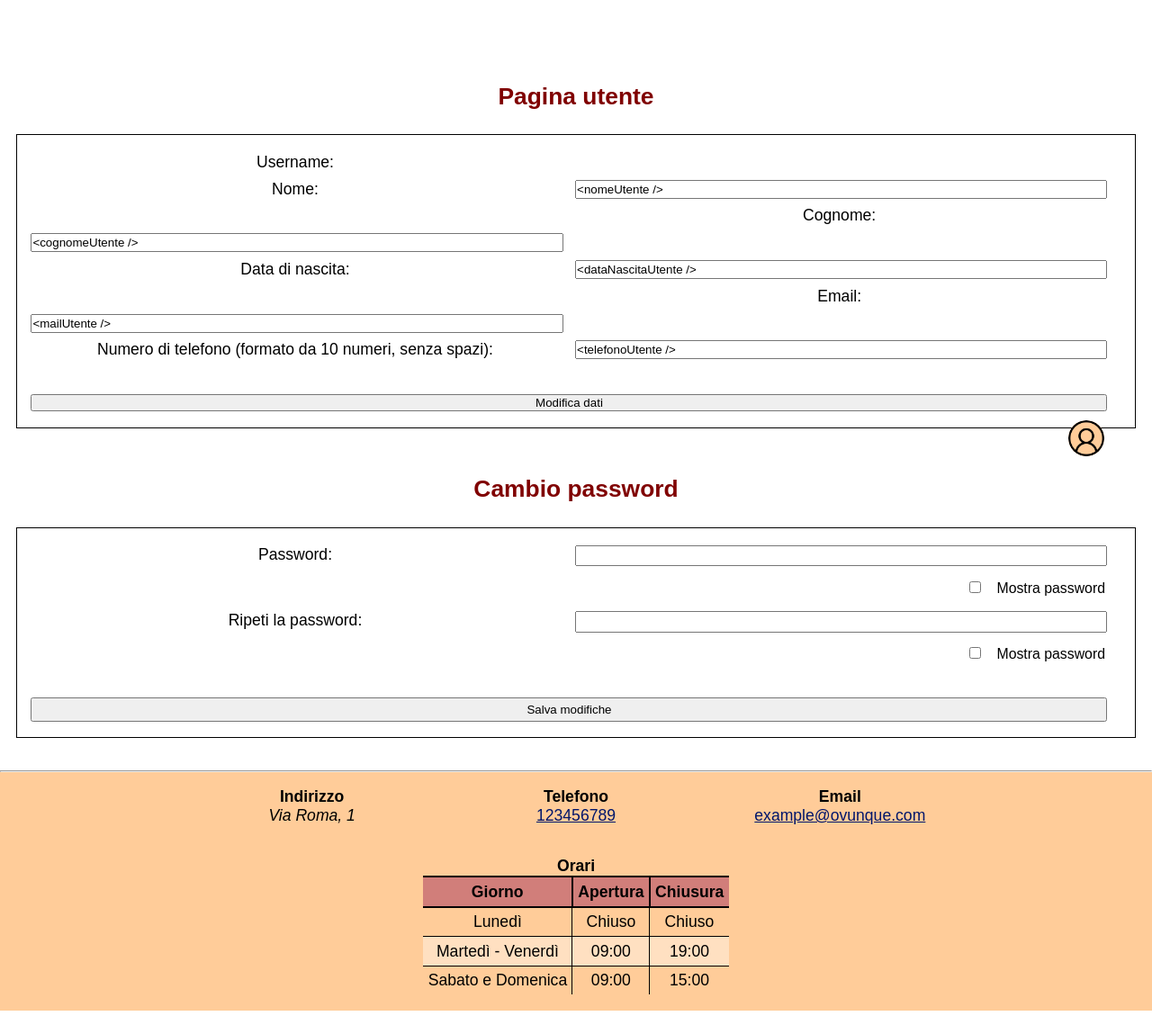
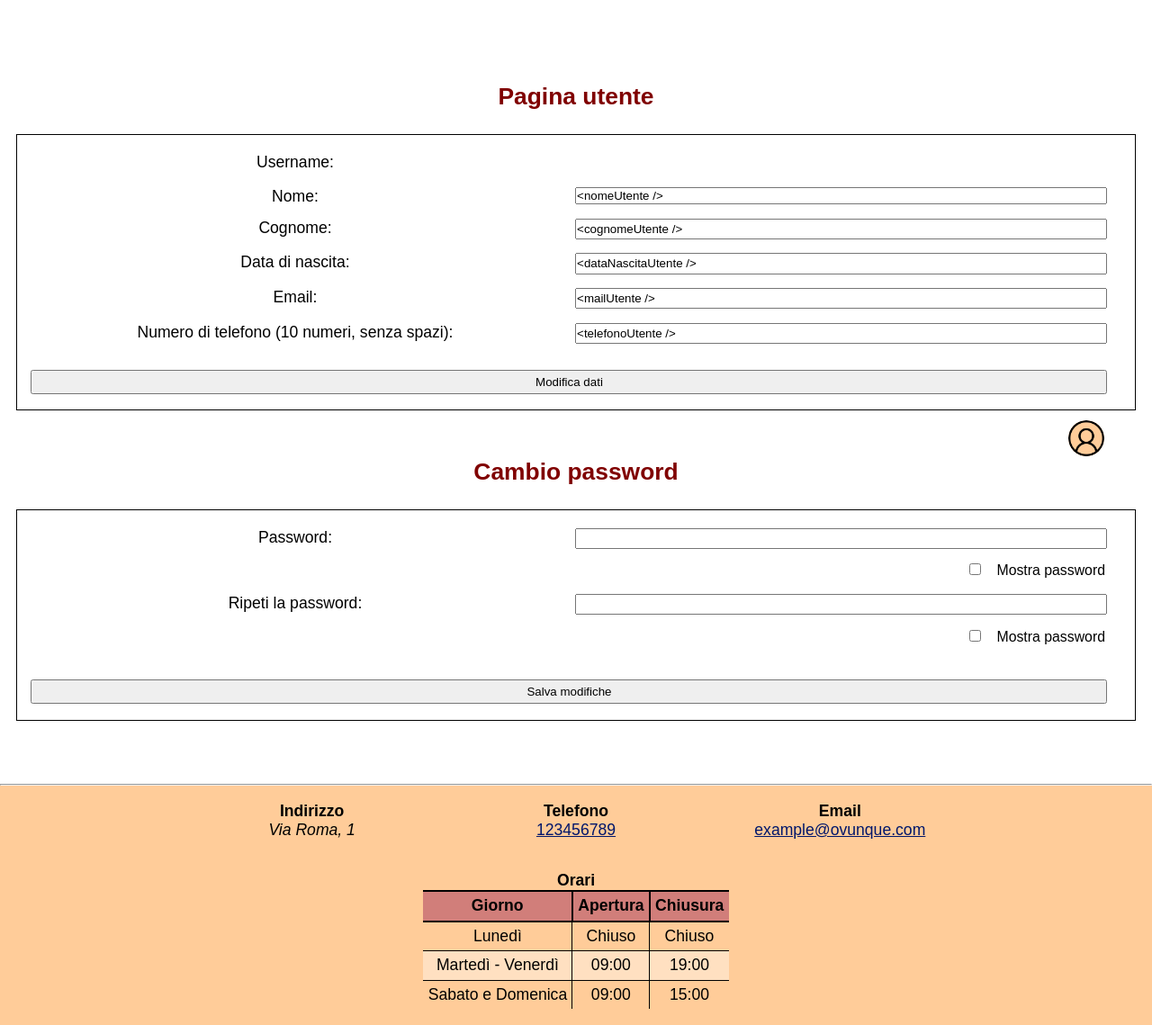
Before and after one commit to Tre-uomini-e-una-TecWeb/Nirvana-Website, a PHP site: the page made by HTML/AREA PERSONALE/areaPersonale.html in a window 1280 px wide. Shown: the part 243-1382 px from the top of the page at 90% size. Run offline with PHP 8.4, Linux system fonts and the light colour scheme.

Commit message:
Continuazione sistemazione pagina area personale

```diff
--- a/CSS/style.css
+++ b/CSS/style.css
@@ -758,11 +758,15 @@ footer a:visited{
     padding: 2em 2em 0em 2em;
 }
 
+#cambioPassword{
+    margin-bottom: 4em;
+}
+
 #tabellaPrenotazioniUtente, #tabellaPrenotazioniAmministratore{
     margin: 0 auto;
 }
 
-#nameLabel, #surnameLabel, #birthLabel, #emailLabel, #phoneLabel, #userLabel, #passwordPers1Label, #passwordPers2Label, #utenteLabel, #password1Label, #password2Label, #dateLabel, #hourLabel, #serviceLabel, #customersAdminLabel, #dateAdminLabel, #hourAdminLabel, #serviceAdminLabel{
+#nameLabel, #surnameLabel, #birthLabel, #emailLabel, #phoneLabel, #userLabel, #passwordPers1Label, #passwordPers2Label, #utenteLabel, #password1Label, #password2Label, #dateLabel, #hourLabel, #serviceLabel, #customersAdminLabel, #dateAdminLabel, #hourAdminLabel, #serviceAdminLabel #namePersonalPageLabel, #surnamePersonalPageLabel, #birthPersonalPageLabel, #emailPersonalPageLabel, #phonePersonalPageLabel, #usernamePersonalPageLabel{
     grid-column: 1;
     margin-bottom: 0.5em;
 }
@@ -775,36 +779,36 @@ footer a:visited{
     margin-bottom: 1em;
 }
 
-#name, #surname, #birth, #email, #phone, #username, #usernameLogin, #passwordPers1, #passwordPers2, #password1, #password2, #date, #hour, #service, #customers, #dateAdmin, #hourAdmin, #serviceAdmin{
+#name, #surname, #birth, #email, #phone, #username, #usernameLogin, #passwordPers1, #passwordPers2, #password1, #password2, #date, #hour, #service, #customers, #dateAdmin, #hourAdmin, #serviceAdmin, #namePersonalPage, #surnamePersonalPage, #birthPersonalPage, #emailPersonalPage, #phonePersonalPage, #usernamePersonalPage{
     grid-column: 2;
     margin-bottom: 0.5em;
 }
 
-#name, #nameLabel, #usernameLogin, #utenteLabel, #dateLabel, #date, #passwordPers1, #passwordPers1Label, #customers, #customersAdminLabel{
+#name, #nameLabel, #usernameLogin, #utenteLabel, #dateLabel, #date, #passwordPers1, #passwordPers1Label, #customers, #customersAdminLabel, #usernamePersonalPage, #usernamePersonalPageLabel{
     grid-row: 1;
 }
 
-#surname, #surnameLabel, #mostraPsw1, #hourLabel, #hour, #password2, #password2Label, #dateAdmin, #dateAdminLabel{
+#surname, #surnameLabel, #mostraPsw1, #hourLabel, #hour, #password2, #password2Label, #dateAdmin, #dateAdminLabel, #namePersonalPage, #namePersonalPageLabel{
     grid-row: 2;
 }
 
-#birth, #birthLabel, #mostraPswA, #serviceLabel, #service, #passwordPers2, #passwordPers2Label, #hourAdmin, #hourAdminLabel{
+#birth, #birthLabel, #mostraPswA, #serviceLabel, #service, #passwordPers2, #passwordPers2Label, #hourAdmin, #hourAdminLabel, #surnamePersonalPage, #surnamePersonalPageLabel{
     grid-row: 3;
 }
 
-#email, #emailLabel, #mostraPsw2, #loginKo, #serviceAdmin, #serviceAdminLabel{
+#email, #emailLabel, #mostraPsw2, #loginKo, #serviceAdmin, #serviceAdminLabel, #birthPersonalPage, #birthPersonalPageLabel{
     grid-row: 4;
 }
 
-#phone, #phoneLabel{
+#phone, #phoneLabel, #emailPersonalPage, #emailPersonalPageLabel{
     grid-row: 5;
 }
 
-#username, #userLabel, #updateButton{
+#username, #userLabel, #updateButton, #phonePersonalPage, #phonePersonalPageLabel{
     grid-row: 6;
 }
 
-#password1, #password1Label{
+#password1, #password1Label, #updatePersonalPageLabel{
     grid-row: 7;
 }
 
@@ -818,7 +822,7 @@ footer a:visited{
     margin-bottom: 0.5em;
 }
 
-#registerButton, #accessButton, #confirmButton, #updateButton, #userReservationButton, #adminReservationButton{
+#registerButton, #accessButton, #confirmButton, #updateButton, #userReservationButton, #adminReservationButton, #updatePersonalPageLabel{
     margin-top: 1em;
     padding: 0.3em;
 }
--- a/HTML/AREA PERSONALE/areaPersonale.html
+++ b/HTML/AREA PERSONALE/areaPersonale.html
@@ -56,17 +56,18 @@
             <section id="userData">
                 <h2>Pagina utente</h2>
                 <form id="datiUtente" method="post" action="areaPersonale.php">
-                    <label id="usernamePersonalPage">Username: <usernameUtente /></label><br>
+                    <label id="usernamePersonalPageLabel" for="usernamePersonalPage">Username:</label>
+                    <label id="usernamePersonalPage"><usernameUtente /></label>
                     <label for="namePersonalPage" id="namePersonalPageLabel"> Nome: </label>
-                    <input type="text" id="namePersonalPage" name="newName" placeholder="<nomeUtente />" aria-placeholder="<nomeUtente />"><br>
+                    <input type="text" id="namePersonalPage" name="newName" placeholder="<nomeUtente />" aria-placeholder="<nomeUtente />">
                     <label for="surnamePersonalPage" id="surnamePersonalPageLabel"> Cognome: </label>
-                    <input type="text" id="surnamePersonalPage" name="newSurname" placeholder="<cognomeUtente />" aria-placeholder="<cognomeUtente />"><br>
+                    <input type="text" id="surnamePersonalPage" name="newSurname" placeholder="<cognomeUtente />" aria-placeholder="<cognomeUtente />">
                     <label for="birthPersonalPage" id="birthPersonalPageLabel">Data di nascita:</label>
-                    <input type="text" id="birthPersonalPage" name="newBirth" pattern="\d{4}-\d{1,2}-\d{1,2}" onfocus="makeDate()" onblur="returnText()" placeholder="<dataNascitaUtente />" aria-placeholder="<dataNascitaUtente />"><br>
+                    <input type="text" id="birthPersonalPage" name="newBirth" pattern="\d{4}-\d{1,2}-\d{1,2}" onfocus="makeDate()" onblur="returnText()" placeholder="<dataNascitaUtente />" aria-placeholder="<dataNascitaUtente />">
                     <label lang="en" for="emailPersonalPage" id="emailPersonalPageLabel">Email:</label>
-                    <input type="email" id="emailPersonalPage" name="newEmail" placeholder="<mailUtente />" aria-placeholder="<mailUtente />"><br>
-                    <label for="phonePersonalPage" id="phonePersonalPageLabel"> Numero di telefono (formato da 10 numeri, senza spazi):</label>
-                    <input type="tel" id="phonePersonalPage" name="newPhone" pattern="[0-9]{10}" placeholder="<telefonoUtente />" aria-placeholder="<telefonoUtente />"><br>
+                    <input type="email" id="emailPersonalPage" name="newEmail" placeholder="<mailUtente />" aria-placeholder="<mailUtente />">
+                    <label for="phonePersonalPage" id="phonePersonalPageLabel"> Numero di telefono (10 numeri, senza spazi):</label>
+                    <input type="tel" id="phonePersonalPage" name="newPhone" pattern="[0-9]{10}" placeholder="<telefonoUtente />" aria-placeholder="<telefonoUtente />">
                     <input class="print-invisible" id="updatePersonalPageLabel" type="submit" name="modificaDati" value="Modifica dati" aria-valuetext="Modifica dati">
                 </form>
             </section>
```
